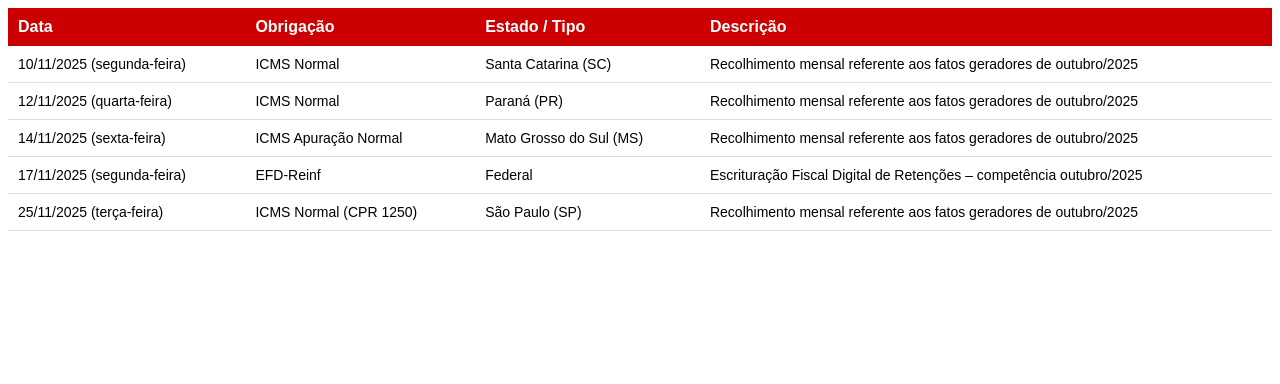
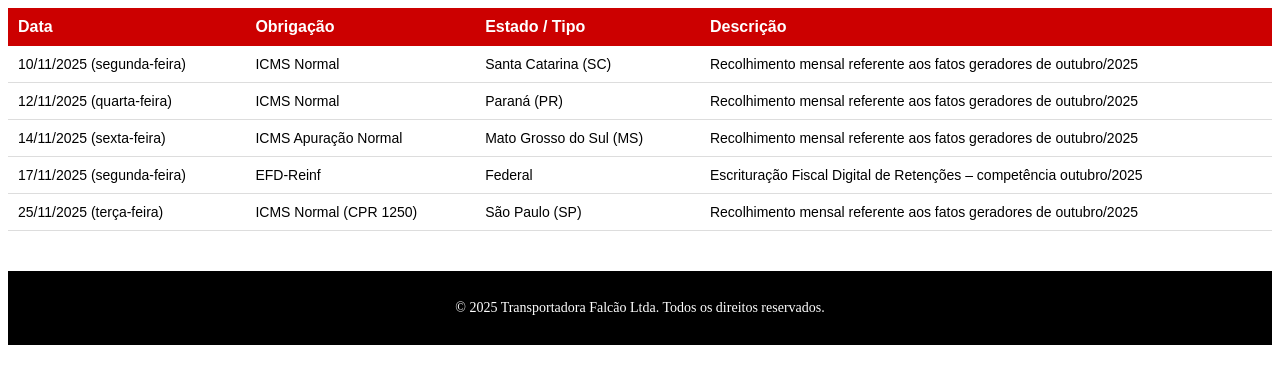
Before and after one commit to TranspFalcao/Agenda-Tribut-ria, a plain HTML site: page index.html in a window 1280 px wide. Shown: the part 112-496 px from the top of the page. Drawn offline with Linux system fonts and the light colour scheme.

Commit message:
Add files via upload

```diff
--- a/index.html
+++ b/index.html
@@ -55,5 +55,9 @@
             </tbody>
         </table>
     </main>
+
+    <footer class="site-footer">
+        <p>&copy; 2025 Transportadora Falcão Ltda. Todos os direitos reservados.</p>
+    </footer>
 </body>
 </html>
--- a/style.css
+++ b/style.css
@@ -44,6 +44,16 @@
 
 .agenda-table tr:hover {
     background-color: #f5f5f5;
+}
+
+/* Rodapé */
+.site-footer {
+    background-color: #000;
+    color: #fff;
+    text-align: center;
+    padding: 15px;
+    font-size: 14px;
+    margin-top: 40px;
 }
 
 /* Responsividade */
```
Also changed, not shown: logo_falcao_transparente.png.
